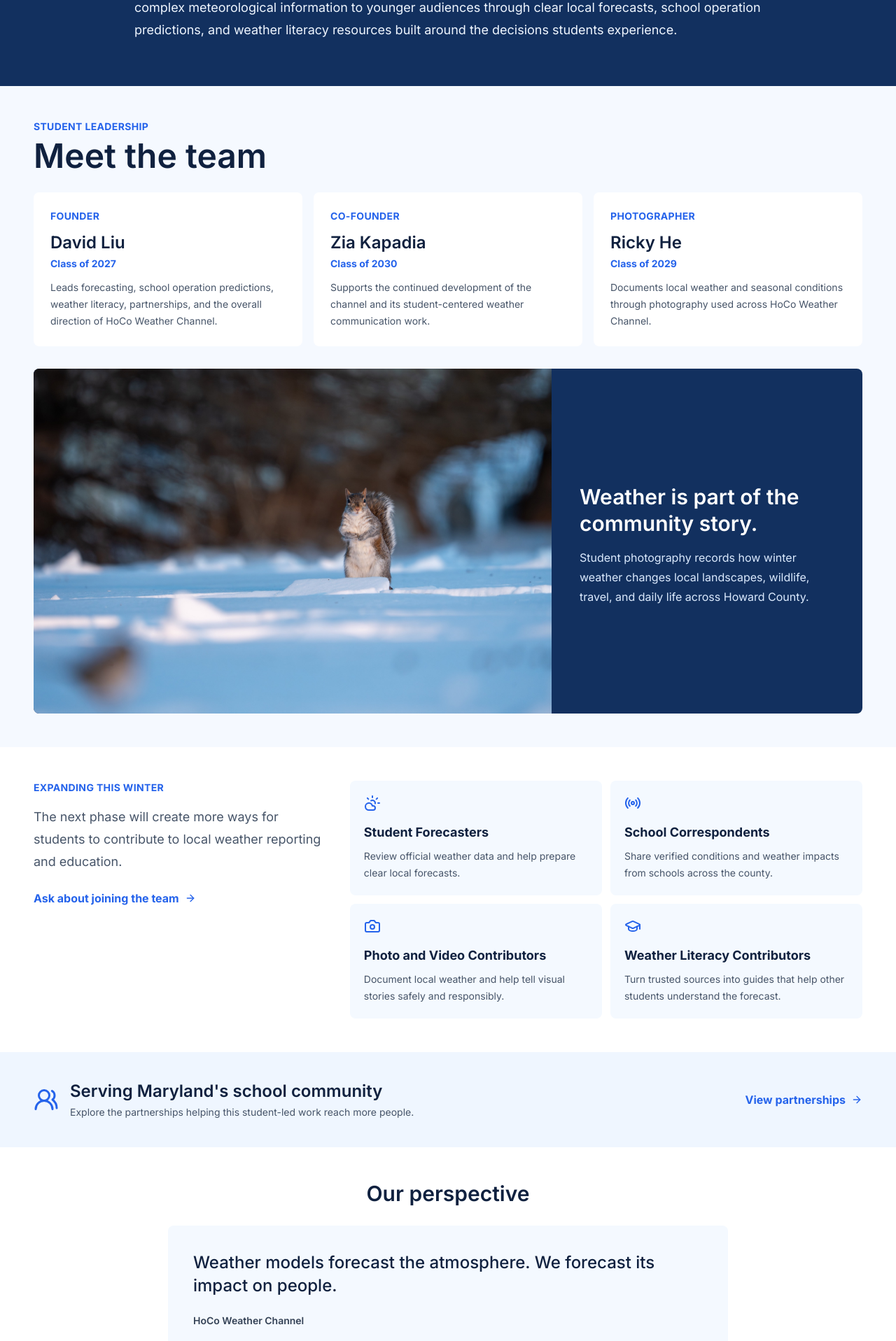
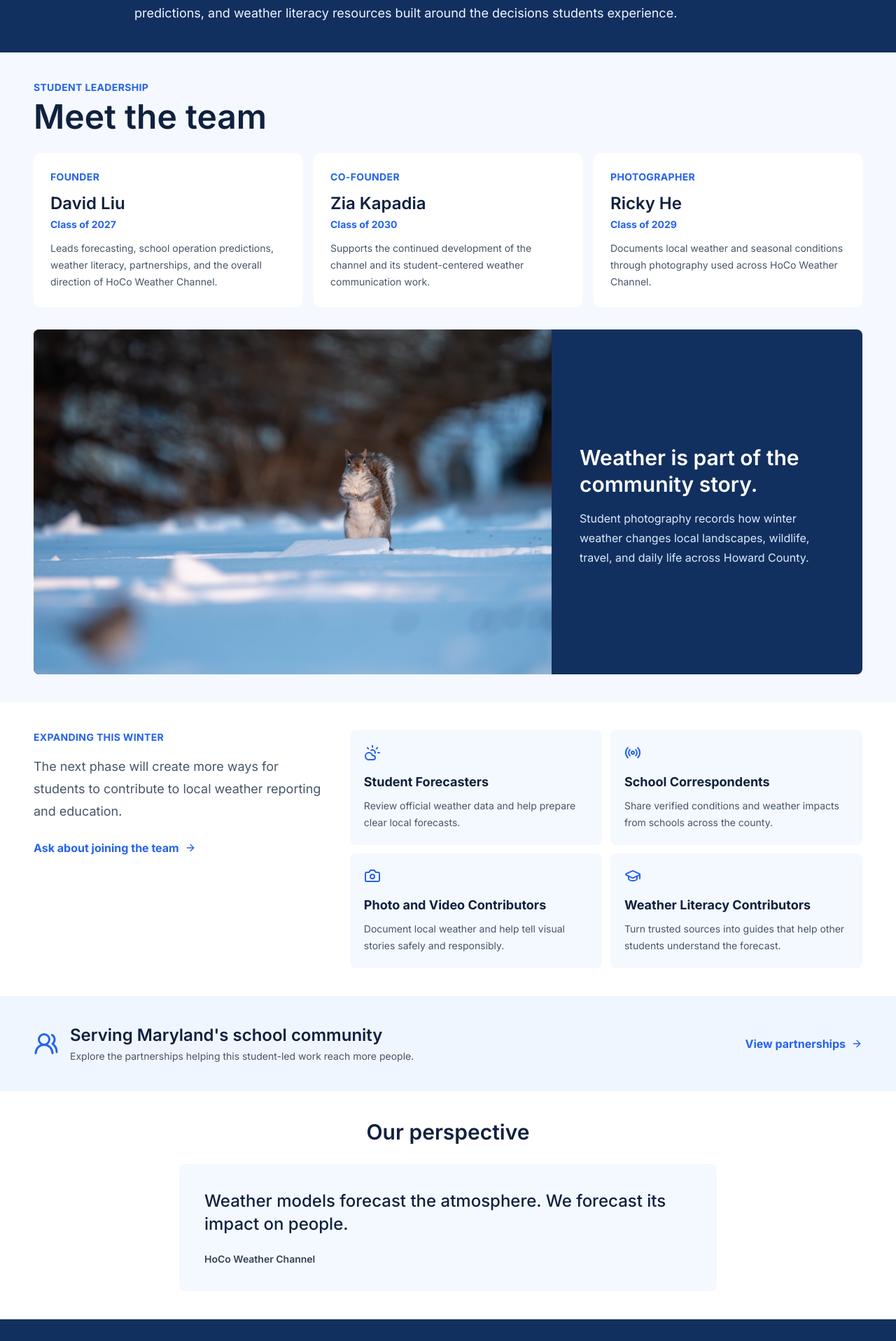
Before and after one commit to davidliu-2008/HoCoWX, a Next.js app: page /about in a window 1280 px wide. Shown: the part 880-2797 px from the top of the page at 70% size. Built offline with nearby package versions, Linux system fonts and the light colour scheme.

Commit message:
Unify section spacing and footer alignment

```diff
--- a/app/about/page.tsx
+++ b/app/about/page.tsx
@@ -65,7 +65,7 @@ export default function AboutPage() {
         </div>
       </PageHero>
 
-      <section className="bg-navy px-5 py-12 text-white sm:px-8 sm:py-16">
+      <section className="bg-navy page-band text-white">
         <div className="mx-auto max-w-4xl text-center">
           <h2 className="text-4xl font-black text-white sm:text-5xl">How it started</h2>
           <div className="mx-auto mt-6 max-w-3xl border-y border-white/25 py-5 text-blue-100">
@@ -88,7 +88,7 @@ export default function AboutPage() {
         </div>
       </section>
 
-      <section className="bg-blue-50/60 px-5 py-10 sm:px-8 sm:py-12">
+      <section className="bg-blue-50/60 page-band">
         <div className="flex flex-col gap-3 sm:flex-row sm:items-end sm:justify-between">
           <div>
             <p className="text-sm font-bold uppercase tracking-wide text-bay">Student leadership</p>
@@ -133,7 +133,7 @@ export default function AboutPage() {
         </figure>
       </section>
 
-      <section className="bg-white px-5 py-10 sm:px-8 sm:py-12">
+      <section className="bg-white page-band">
         <div className="grid gap-10 lg:grid-cols-[0.72fr_1.28fr]">
           <div>
             <p className="text-sm font-bold uppercase tracking-wide text-bay">Expanding this winter</p>
@@ -154,7 +154,7 @@ export default function AboutPage() {
         </div>
       </section>
 
-      <section className="flex flex-col gap-6 bg-blue-50 px-5 py-10 sm:flex-row sm:items-center sm:justify-between sm:px-8">
+      <section className="flex flex-col gap-4 bg-blue-50 page-band sm:flex-row sm:items-center sm:justify-between">
         <div className="flex items-center gap-4">
           <UsersRound className="h-9 w-9 text-bay" />
           <div>
@@ -164,9 +164,9 @@ export default function AboutPage() {
         </div>
         <Link href="/partnerships" className="inline-flex items-center gap-2 font-bold text-bay hover:underline">View partnerships <ArrowRight className="h-4 w-4" /></Link>
       </section>
-      <section aria-labelledby="our-perspective" className="mx-auto max-w-4xl px-5 py-12 sm:px-8">
+      <section aria-labelledby="our-perspective" className="page-content page-section">
         <h2 id="our-perspective" className="mb-7 text-center text-3xl font-semibold text-ink">Our perspective</h2>
-        <figure className="rounded-lg bg-ice p-6 sm:p-9">
+        <figure className="mx-auto max-w-3xl rounded-lg bg-ice p-6 sm:p-9">
           <blockquote className="max-w-2xl text-2xl font-medium leading-snug text-ink">Weather models forecast the atmosphere. We forecast its impact on people.</blockquote>
           <figcaption className="mt-6 text-sm font-semibold text-slate-700">HoCo Weather Channel</figcaption>
         </figure>
--- a/app/accessibility/page.tsx
+++ b/app/accessibility/page.tsx
@@ -33,7 +33,7 @@ export default function AccessibilityPage() {
 
       <PageHero title="Accessibility" description="Accessibility work informed by guidance shared through our collaboration with HCPSS." />
 
-      <section className="bg-white px-5 py-10 sm:px-8 sm:py-12">
+      <section className="bg-white page-band">
         <div className="mx-auto max-w-5xl text-center">
           <h2 className="text-3xl font-black text-ink sm:text-4xl">Our accessibility approach</h2>
           <p className="mx-auto mt-5 max-w-3xl text-base leading-7 text-slate-700">
@@ -51,7 +51,7 @@ export default function AccessibilityPage() {
         </div>
       </section>
 
-      <section className="bg-blue-50 px-5 py-10 sm:px-8 sm:py-12">
+      <section className="bg-blue-50 page-band">
         <div className="mx-auto max-w-3xl text-center">
             <h2 className="text-3xl font-black text-ink">Tell us about a barrier</h2>
             <p className="mt-4 leading-7 text-slate-700">
--- a/app/commute/page.tsx
+++ b/app/commute/page.tsx
@@ -16,7 +16,7 @@ export default async function CommutePage({ searchParams }: { searchParams: Prom
     <main id="main-content" tabIndex={-1} className="integrated-page min-h-screen w-full pb-8">
       <PageTabs active="commute" />
       <PageHero title="Your school commute, at a glance." description="Choose a county and travel window for a focused National Weather Service outlook." />
-      <section className="px-5 py-8 sm:px-8 sm:py-10">
+      <section className="page-content page-section">
         <CommutePlanner districts={marylandDistricts.map(({ slug, county }) => ({ slug, county }))} initialCounty={initialCounty} />
       </section>
     </main>
--- a/app/globals.css
+++ b/app/globals.css
@@ -216,6 +216,13 @@ main article[class*="shadow"] {
   padding-inline: 1.25rem;
 }
 
+.page-section,
+.page-band {
+  padding-block: 2rem;
+}
+
+.page-band { padding-inline: 1.25rem; }
+
 .standard-page-hero { padding-block: 2rem; }
 .standard-page-hero h1 { font-size: 2.25rem; line-height: 1.1; }
 
@@ -233,11 +240,14 @@ main article[class*="shadow"] {
 
 @media (min-width: 640px) {
   .page-content { padding-inline: 2rem; }
+  .page-band { padding-inline: 2rem; }
+  .page-section, .page-band { padding-block: 2.5rem; }
   .standard-page-hero { padding-block: 3rem; }
 }
 
 @media (min-width: 1024px) {
   .page-content { padding-inline: 3rem; }
+  .page-band { padding-inline: max(3rem, calc((100% - 1344px) / 2)); }
 }
 
 @media (prefers-reduced-motion: no-preference) {
--- a/app/interview/page.tsx
+++ b/app/interview/page.tsx
@@ -39,7 +39,7 @@ export default function InterviewPage() {
 
       <PageHero title="Inside HCPSS Weather Decisions" description="Superintendent Bill Barnes explains how the district makes weather-related school decisions." />
 
-      <section className="mb-6 mt-6 overflow-hidden bg-white px-5 sm:px-8">
+      <section className="page-content pt-8">
         <div className="bg-ice/70 p-5 sm:p-7">
           <p className="text-sm font-semibold uppercase tracking-wide text-bay">Recorded March 4, 2026</p>
           <h2 className="mt-2 text-2xl font-bold text-ink sm:text-3xl">A conversation with Superintendent Bill Barnes</h2>
@@ -79,7 +79,7 @@ export default function InterviewPage() {
 
       </section>
 
-      <div className="mb-6 grid gap-5 px-5 sm:px-8 lg:h-[clamp(390px,38vw,650px)] lg:grid-cols-[minmax(0,1.55fr)_minmax(300px,0.65fr)] lg:px-12">
+      <div className="page-content grid gap-5 pb-8 pt-5 lg:h-[clamp(390px,38vw,650px)] lg:grid-cols-[minmax(0,1.55fr)_minmax(300px,0.65fr)]">
         <section className="flex min-h-0 flex-col rounded-lg bg-white p-3 shadow-panel sm:p-5">
           <div className="min-h-[260px] flex-1 overflow-hidden rounded-lg bg-slate-950">
             <iframe
@@ -116,7 +116,7 @@ export default function InterviewPage() {
         </section>
       </div>
 
-      <aside className="bg-blue-50 px-5 py-7 sm:px-8 lg:px-12">
+      <aside className="bg-blue-50 page-band">
           <p className="text-sm font-semibold uppercase tracking-wide text-bay">What&apos;s Next</p>
           <h2 className="mt-2 text-xl font-bold text-ink">Upcoming Collaboration</h2>
           <p className="mt-3 leading-6 text-slate-700">
--- a/app/student-polls/page.tsx
+++ b/app/student-polls/page.tsx
@@ -212,7 +212,7 @@ export default function StudentPollsPage() {
 
       <PageHero title="Student Prediction Lab" description="See how students weighed weather evidence and made their own school predictions." />
 
-      <section className="mb-6 mt-6 overflow-hidden bg-white px-5 py-7 text-center sm:px-8">
+      <section className="page-content page-section bg-white text-center">
         <div className="mx-auto max-w-4xl">
           <p className="text-sm font-semibold uppercase tracking-wide text-bay">2025–26 Student Poll Archive</p>
           <h2 className="mt-2 text-2xl font-bold text-ink sm:text-3xl">Students became the forecasters</h2>
@@ -237,7 +237,7 @@ export default function StudentPollsPage() {
         </div>
       </section>
 
-      <section className="grid gap-5 px-5 sm:px-8 lg:grid-cols-2 lg:px-12 xl:grid-cols-3">
+      <section className="page-content grid gap-5 pb-8 lg:grid-cols-2 xl:grid-cols-3">
         {sortedPolls.map((poll, index) => <PollCard key={`${poll.question}-${index}`} poll={poll} index={index} />)}
       </section>
     </main>
--- a/components/SiteFooter.tsx
+++ b/components/SiteFooter.tsx
@@ -13,8 +13,8 @@ const footerLinks = [
 
 export function SiteFooter() {
   return (
-    <footer className="mt-4 bg-navy px-4 py-10 text-white sm:px-6">
-      <div className="mx-auto grid w-full max-w-[1440px] gap-9 lg:grid-cols-[1fr_auto] lg:items-end">
+    <footer className="page-section bg-navy text-white">
+      <div className="page-content grid gap-6 lg:grid-cols-[1fr_auto] lg:items-end">
         <div>
           <p className="text-2xl font-black">HoCo Weather Channel</p>
           <p className="mt-2 text-lg font-bold text-blue-200">By students. For students.</p>
@@ -31,7 +31,7 @@ export function SiteFooter() {
           </div>
         </div>
       </div>
-      <div className="mx-auto mt-8 w-full max-w-[1440px]">
+      <div className="page-content mt-6">
         <a
           href="https://www.visualcrossing.com/"
           target="_blank"
@@ -48,7 +48,7 @@ export function SiteFooter() {
           />
         </a>
       </div>
-      <div className="mx-auto mt-8 flex w-full max-w-[1440px] flex-col gap-2 border-t border-white/15 pt-5 text-xs leading-5 text-blue-200 sm:flex-row sm:justify-between">
+      <div className="page-content mt-6 flex flex-col gap-2 text-xs leading-5 text-blue-200 sm:flex-row sm:justify-between">
         <p>© {new Date().getFullYear()} HoCo Weather Channel. All rights reserved.</p>
         <p>Student-led weather service and formal HCPSS partner.</p>
       </div>
```
Also changed, not shown: app/predictions/page.tsx (+4 -4 lines), app/weather-literacy/page.tsx (+7 -7 lines).
